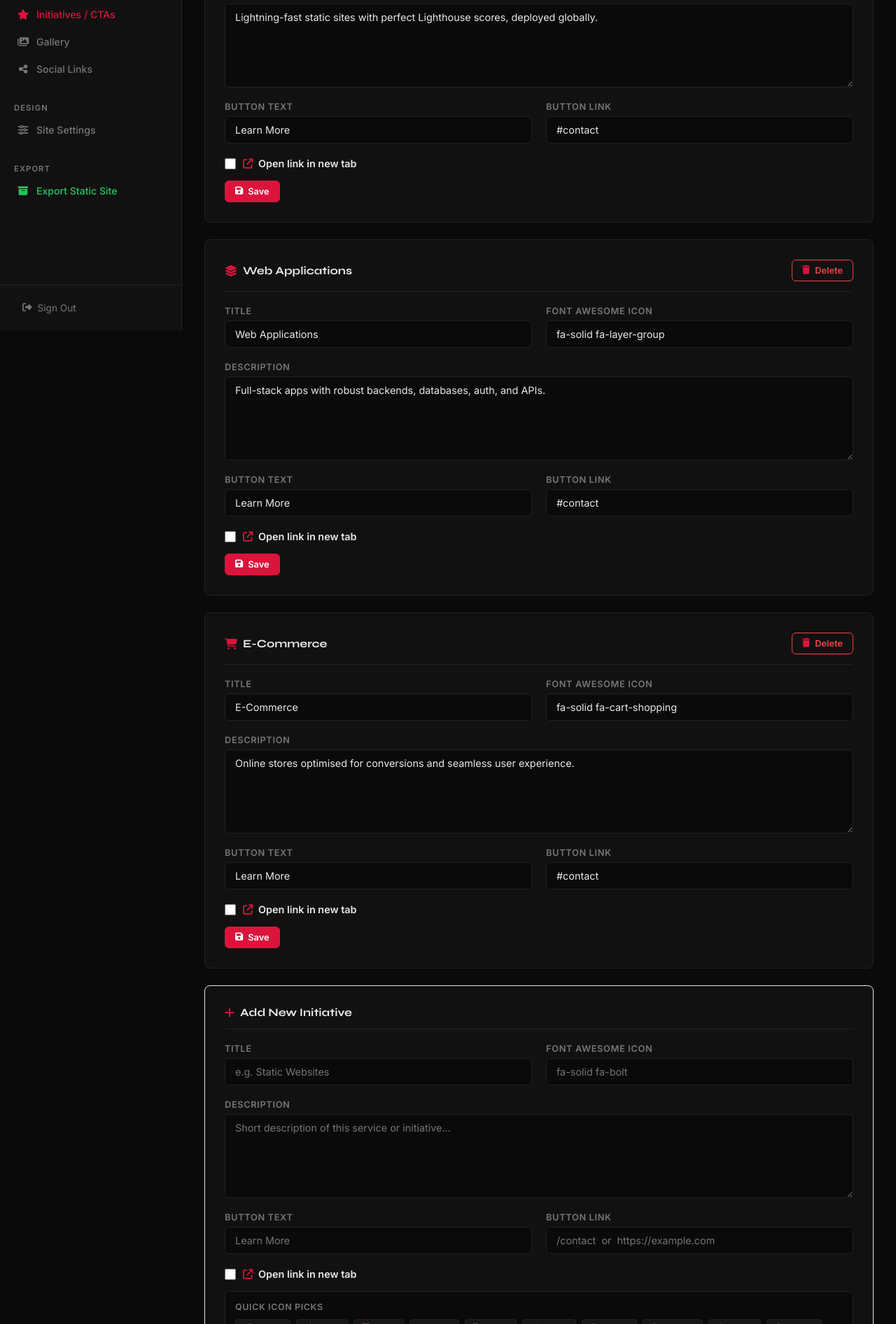
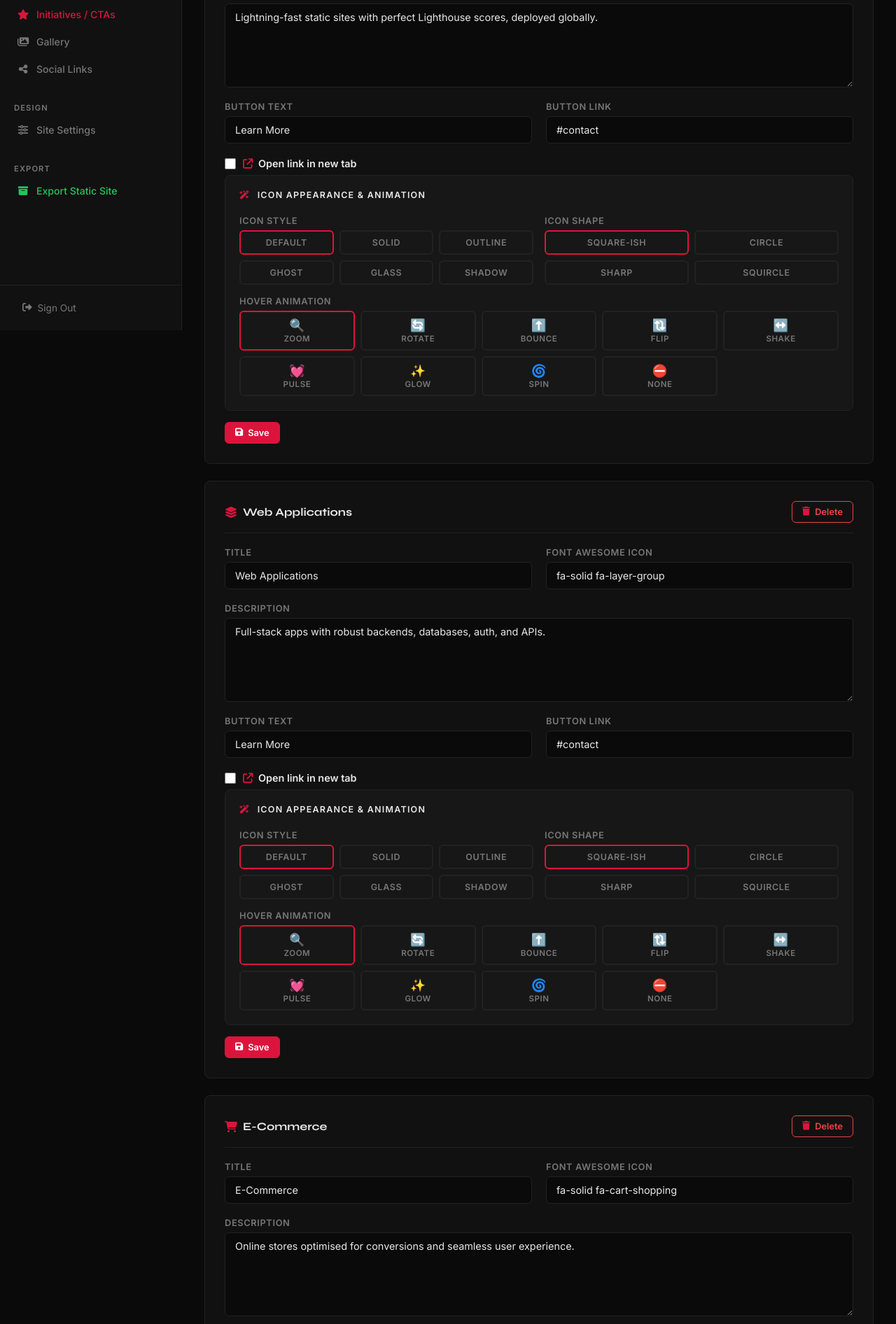
Before and after one commit to workspace4568-glitch/clinton-tech-dev, a Flask app: page /admin/initiatives in a window 1280 px wide. Shown: the part 328-2220 px from the top of the page at 70% size. Run offline with Flask 3, Linux system fonts and the light colour scheme; the visitor is signed in with stand-in values (Sample User, id 1); data comes from the database, SQL or seed files in the repository; some libraries are stand-ins or nearby versions.

Commit message:
Update initiatives.html

```diff
--- a/templates/admin/initiatives.html
+++ b/templates/admin/initiatives.html
@@ -67,6 +67,51 @@
                 </div>
             </div>
         </div>
+            <!-- ── ICON STYLE CONTROLS ── -->
+            <div class="form-group full" style="background:var(--surface2);border:1px solid var(--border);border-radius:8px;padding:20px;margin-top:8px;">
+                <p style="font-size:0.78rem;font-weight:700;letter-spacing:0.1em;text-transform:uppercase;color:var(--text-muted);margin-bottom:16px;">
+                    <i class="fa-solid fa-wand-magic-sparkles" style="color:var(--primary);margin-right:6px;"></i> Icon Appearance &amp; Animation
+                </p>
+                <div class="form-grid" style="gap:16px;">
+                    <div class="form-group">
+                        <label>Icon Style</label>
+                        <div style="display:grid;grid-template-columns:1fr 1fr 1fr;gap:8px;">
+                            {% for val, label in [('default','Default'),('solid','Solid'),('outline','Outline'),('ghost','Ghost'),('glass','Glass'),('shadow','Shadow')] %}
+                            <label style="border:2px solid {% if (init.get('icon_style') or 'default') == val %}var(--primary){% else %}var(--border){% endif %};border-radius:6px;padding:8px;text-align:center;cursor:pointer;font-size:0.78rem;font-weight:600;transition:0.15s;"
+                                onclick="this.closest('div').querySelectorAll('label').forEach(e=>e.style.borderColor='var(--border)');this.style.borderColor='var(--primary)';">
+                                <input type="radio" name="icon_style" value="{{ val }}" {% if (init.get('icon_style') or 'default') == val %}checked{% endif %} style="display:none;">
+                                {{ label }}
+                            </label>
+                            {% endfor %}
+                        </div>
+                    </div>
+                    <div class="form-group">
+                        <label>Icon Shape</label>
+                        <div style="display:grid;grid-template-columns:1fr 1fr;gap:8px;">
+                            {% for val, label in [('none','Square-ish'),('rounded','Circle'),('square','Sharp'),('squircle','Squircle')] %}
+                            <label style="border:2px solid {% if (init.get('icon_border') or 'none') == val %}var(--primary){% else %}var(--border){% endif %};border-radius:6px;padding:8px;text-align:center;cursor:pointer;font-size:0.78rem;font-weight:600;transition:0.15s;"
+                                onclick="this.closest('div').querySelectorAll('label').forEach(e=>e.style.borderColor='var(--border)');this.style.borderColor='var(--primary)';">
+                                <input type="radio" name="icon_border" value="{{ val }}" {% if (init.get('icon_border') or 'none') == val %}checked{% endif %} style="display:none;">
+                                {{ label }}
+                            </label>
+                            {% endfor %}
+                        </div>
+                    </div>
+                    <div class="form-group full">
+                        <label>Hover Animation</label>
+                        <div style="display:grid;grid-template-columns:repeat(5,1fr);gap:8px;">
+                            {% for val, label, emoji in [('zoom','Zoom','🔍'),('rotate','Rotate','🔄'),('bounce','Bounce','⬆️'),('flip','Flip','🔃'),('shake','Shake','↔️'),('pulse','Pulse','💓'),('glow','Glow','✨'),('spin','Spin','🌀'),('none','None','⛔')] %}
+                            <label style="border:2px solid {% if (init.get('icon_hover') or 'zoom') == val %}var(--primary){% else %}var(--border){% endif %};border-radius:6px;padding:8px 4px;text-align:center;cursor:pointer;font-size:0.72rem;font-weight:600;transition:0.15s;"
+                                onclick="this.closest('div').querySelectorAll('label').forEach(e=>e.style.borderColor='var(--border)');this.style.borderColor='var(--primary)';">
+                                <input type="radio" name="icon_hover" value="{{ val }}" {% if (init.get('icon_hover') or 'zoom') == val %}checked{% endif %} style="display:none;">
+                                <span style="display:block;font-size:1.1rem;margin-bottom:2px;">{{ emoji }}</span>{{ label }}
+                            </label>
+                            {% endfor %}
+                        </div>
+                    </div>
+                </div>
+            </div>
+
         <div style="margin-top:16px;">
             <button type="submit" class="btn btn-primary btn-sm"><i class="fa-solid fa-floppy-disk"></i> Save</button>
         </div>
```
